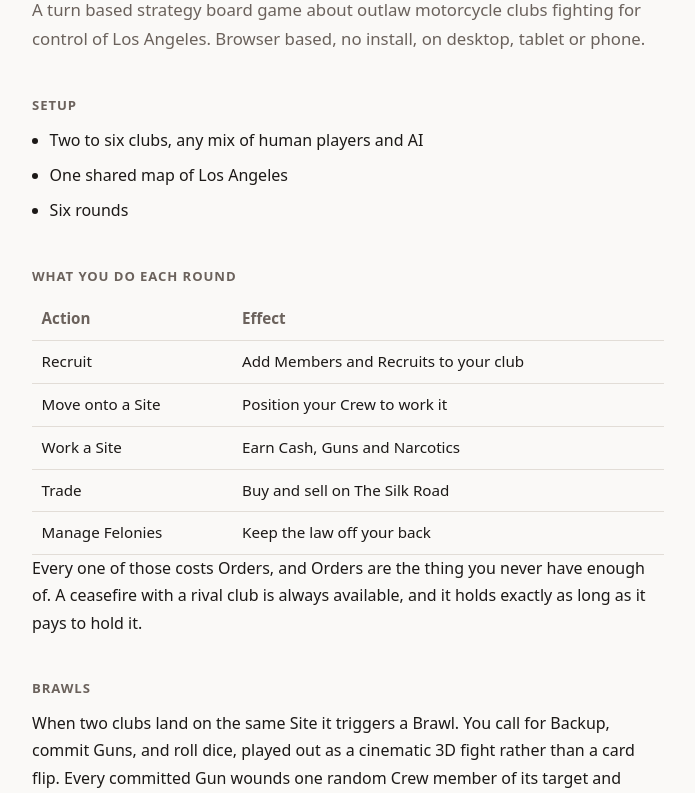
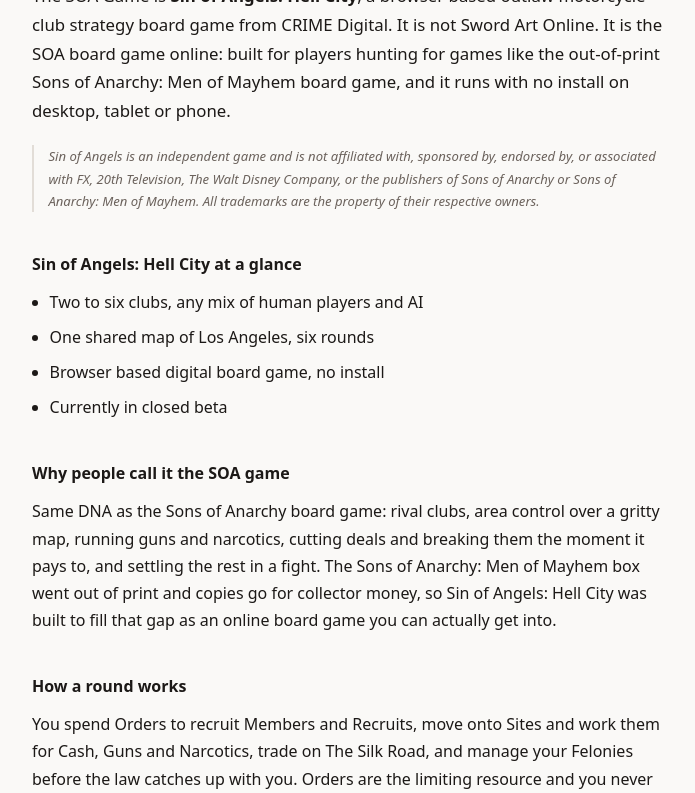
Before and after one commit to crimedigital/crimedigital.github.io, a plain HTML site: page sin-of-angels.html in a window 1280 px wide. Shown: the part 168-961 px from the top of the page, without its empty margins (292-987 px from the left). Drawn offline with Linux system fonts and the light colour scheme.

Commit message:
What is the SOA Game? keyword-led rewrite of sin-of-angels.html

```diff
--- a/sin-of-angels.html
+++ b/sin-of-angels.html
@@ -3,26 +3,22 @@
 <head>
 <meta charset="utf-8">
 <meta name="viewport" content="width=device-width, initial-scale=1">
-<title>Sin of Angels</title>
-<meta name="description" content="Sin of Angels is a browser based turn based strategy board game about outlaw motorcycle clubs fighting for control of Los Angeles. Closed beta.">
+<title>What is the SOA Game? Sin of Angels: Hell City, the SOA board game online</title>
+<meta name="description" content="What is the SOA Game? The SOA Game is Sin of Angels: Hell City, a browser based outlaw motorcycle club strategy board game for players hunting games like the Sons of Anarchy: Men of Mayhem board game.">
 <style>
 :root{--bg:#faf9f7;--fg:#1c1917;--mut:#6b625c;--acc:#8a1c1c;--line:#e2ddd7;--card:#fffefc}
 @media (prefers-color-scheme:dark){:root{--bg:#131211;--fg:#ebe6e1;--mut:#9b928b;--acc:#e08a86;--line:#2a2725;--card:#1b1917}}
 *{box-sizing:border-box}
-body{max-width:42rem;margin:0 auto;padding:3rem 1.25rem 5rem;background:var(--bg);color:var(--fg);
-font:16px/1.7 ui-sans-serif,system-ui,-apple-system,"Segoe UI",Roboto,sans-serif}
+body{max-width:42rem;margin:0 auto;padding:3rem 1.25rem 5rem;background:var(--bg);color:var(--fg);font:16px/1.7 ui-sans-serif,system-ui,-apple-system,"Segoe UI",Roboto,sans-serif}
 nav{font-size:.9rem;margin:0 0 2rem}
-h1{font-size:2rem;margin:0 0 .35rem}
-.lede{color:var(--mut);margin:0 0 2.25rem;font-size:1.05rem}
-h2{font-size:.82rem;letter-spacing:.07em;text-transform:uppercase;color:var(--mut);margin:2.5rem 0 .7rem;font-weight:600}
+h1{font-size:1.9rem;margin:0 0 .5rem;line-height:1.25}
+.lede{margin:0 0 1.25rem;font-size:1.05rem}
+.disc{font-size:.82rem;color:var(--mut);border-left:2px solid var(--line);padding-left:.9rem;margin:0 0 2.25rem}
+h2{font-size:1rem;color:var(--fg);margin:2.4rem 0 .7rem}
 p{margin:0 0 1rem}
 a{color:var(--acc)}
 ul{padding-left:1.1rem;margin:0}
 li{margin:0 0 .5rem}
-table{border-collapse:collapse;width:100%;font-size:.95rem}
-th,td{text-align:left;padding:.5rem .6rem;border-bottom:1px solid var(--line)}
-th{color:var(--mut);font-weight:600}
-.wrap{overflow-x:auto}
 .card{background:var(--card);border:1px solid var(--line);border-radius:3px;padding:1.1rem 1.3rem;margin:1.5rem 0}
 .card p{margin:0}
 .cta{display:inline-block;margin-top:.5rem;padding:.65rem 1.2rem;border:1px solid var(--acc);border-radius:2px;text-decoration:none;font-weight:600}
@@ -32,31 +28,26 @@
 <body>
 <nav><a href="/">CRIME Digital</a> / Sin of Angels</nav>
 
-<h1>Sin of Angels</h1>
-<p class="lede">A turn based strategy board game about outlaw motorcycle clubs fighting for control of Los Angeles. Browser based, no install, on desktop, tablet or phone.</p>
+<h1>What is the SOA Game?</h1>
+<p class="lede">The SOA Game is <strong>Sin of Angels: Hell City</strong>, a browser based outlaw motorcycle club strategy board game from CRIME Digital. It is not Sword Art Online. It is the SOA board game online: built for players hunting for games like the out-of-print Sons of Anarchy: Men of Mayhem board game, and it runs with no install on desktop, tablet or phone.</p>
+<p class="disc"><em>Sin of Angels is an independent game and is not affiliated with, sponsored by, endorsed by, or associated with FX, 20th Television, The Walt Disney Company, or the publishers of Sons of Anarchy or Sons of Anarchy: Men of Mayhem. All trademarks are the property of their respective owners.</em></p>
 
-<h2>Setup</h2>
+<h2>Sin of Angels: Hell City at a glance</h2>
 <ul>
 <li>Two to six clubs, any mix of human players and AI</li>
-<li>One shared map of Los Angeles</li>
-<li>Six rounds</li>
+<li>One shared map of Los Angeles, six rounds</li>
+<li>Browser based digital board game, no install</li>
+<li>Currently in closed beta</li>
 </ul>
 
-<h2>What you do each round</h2>
-<div class="wrap">
-<table>
-<tr><th>Action</th><th>Effect</th></tr>
-<tr><td>Recruit</td><td>Add Members and Recruits to your club</td></tr>
-<tr><td>Move onto a Site</td><td>Position your Crew to work it</td></tr>
-<tr><td>Work a Site</td><td>Earn Cash, Guns and Narcotics</td></tr>
-<tr><td>Trade</td><td>Buy and sell on The Silk Road</td></tr>
-<tr><td>Manage Felonies</td><td>Keep the law off your back</td></tr>
-</table>
-</div>
-<p>Every one of those costs Orders, and Orders are the thing you never have enough of. A ceasefire with a rival club is always available, and it holds exactly as long as it pays to hold it.</p>
+<h2>Why people call it the SOA game</h2>
+<p>Same DNA as the Sons of Anarchy board game: rival clubs, area control over a gritty map, running guns and narcotics, cutting deals and breaking them the moment it pays to, and settling the rest in a fight. The Sons of Anarchy: Men of Mayhem box went out of print and copies go for collector money, so Sin of Angels: Hell City was built to fill that gap as an online board game you can actually get into.</p>
+
+<h2>How a round works</h2>
+<p>You spend Orders to recruit Members and Recruits, move onto Sites and work them for Cash, Guns and Narcotics, trade on The Silk Road, and manage your Felonies before the law catches up with you. Orders are the limiting resource and you never have enough of them. A ceasefire with a rival club is always available, and it holds exactly as long as it pays to hold it.</p>
 
 <h2>Brawls</h2>
-<p>When two clubs land on the same Site it triggers a Brawl. You call for Backup, commit Guns, and roll dice, played out as a cinematic 3D fight rather than a card flip. Every committed Gun wounds one random Crew member of its target and sends them to the ER. The loser retreats to their Clubhouse.</p>
+<p>When two clubs land on the same Site it triggers a Brawl. You call for Backup, commit Guns, and roll dice, played out as a cinematic 3D fight rather than a card flip. Every committed Gun wounds one random Crew member of its target and sends them to the ER. The loser retreats to their Clubhouse. The outcome resolves before the animation starts, so a slow device never changes who won.</p>
 
 <div class="card">
 <h2 style="margin-top:0">How you win</h2>
@@ -76,6 +67,6 @@
 <p>After the beta the game becomes paid. A single purchase is planned to cover browser, Steam and Android together, with cross-compatibility between them. No price has been set publicly yet.</p>
 <p><a class="cta" href="https://soa-game.com">Request Beta Access</a></p>
 
-<footer>Made by Zach Forbes and Greg Nagel at CRIME Digital. <a href="https://soa-game.com">soa-game.com</a></footer>
+<footer>Sin of Angels: Hell City, the SOA game, by Zach Forbes and Greg Nagel at CRIME Digital. <a href="https://soa-game.com">soa-game.com</a></footer>
 </body>
 </html>
```
